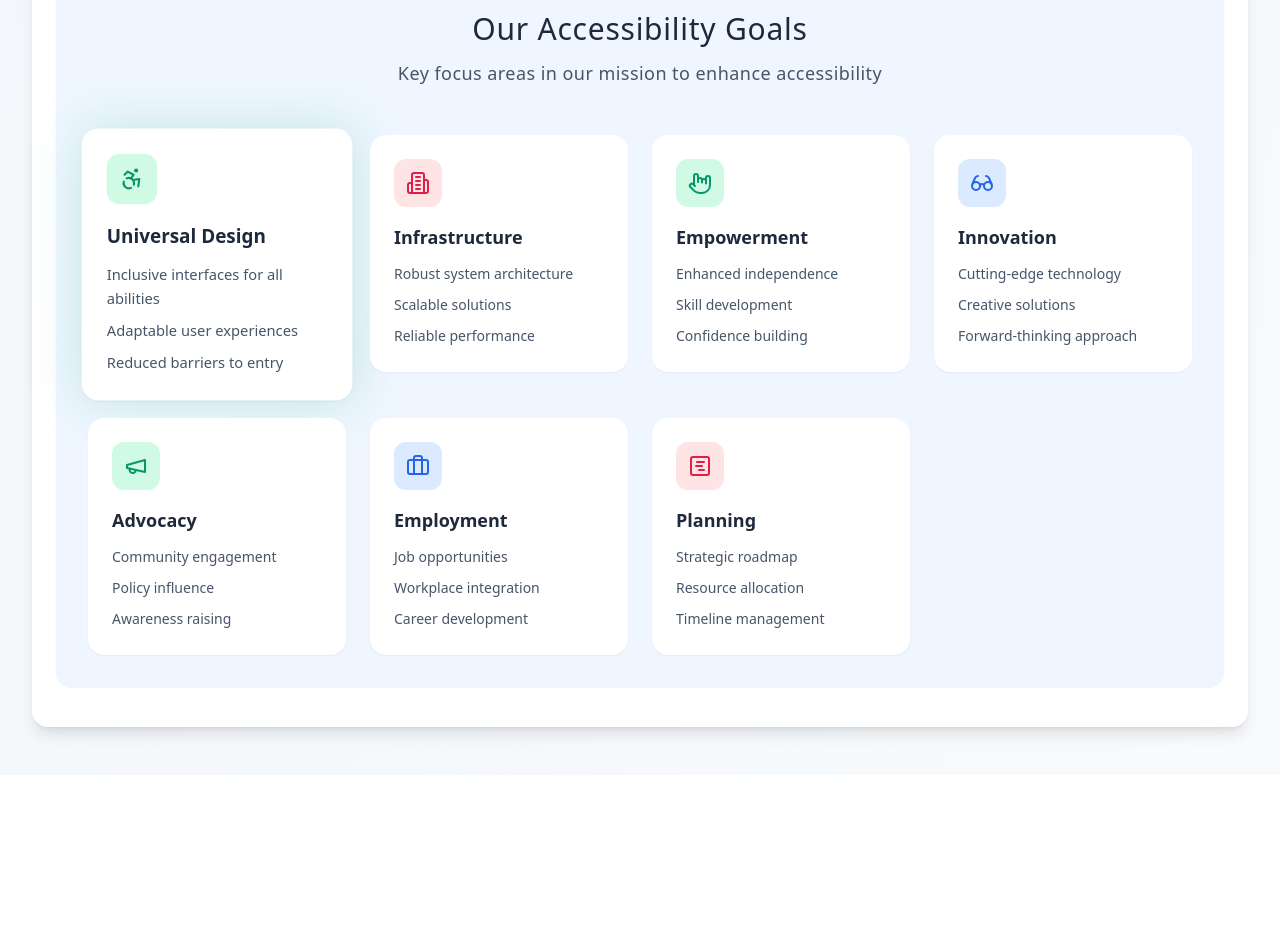
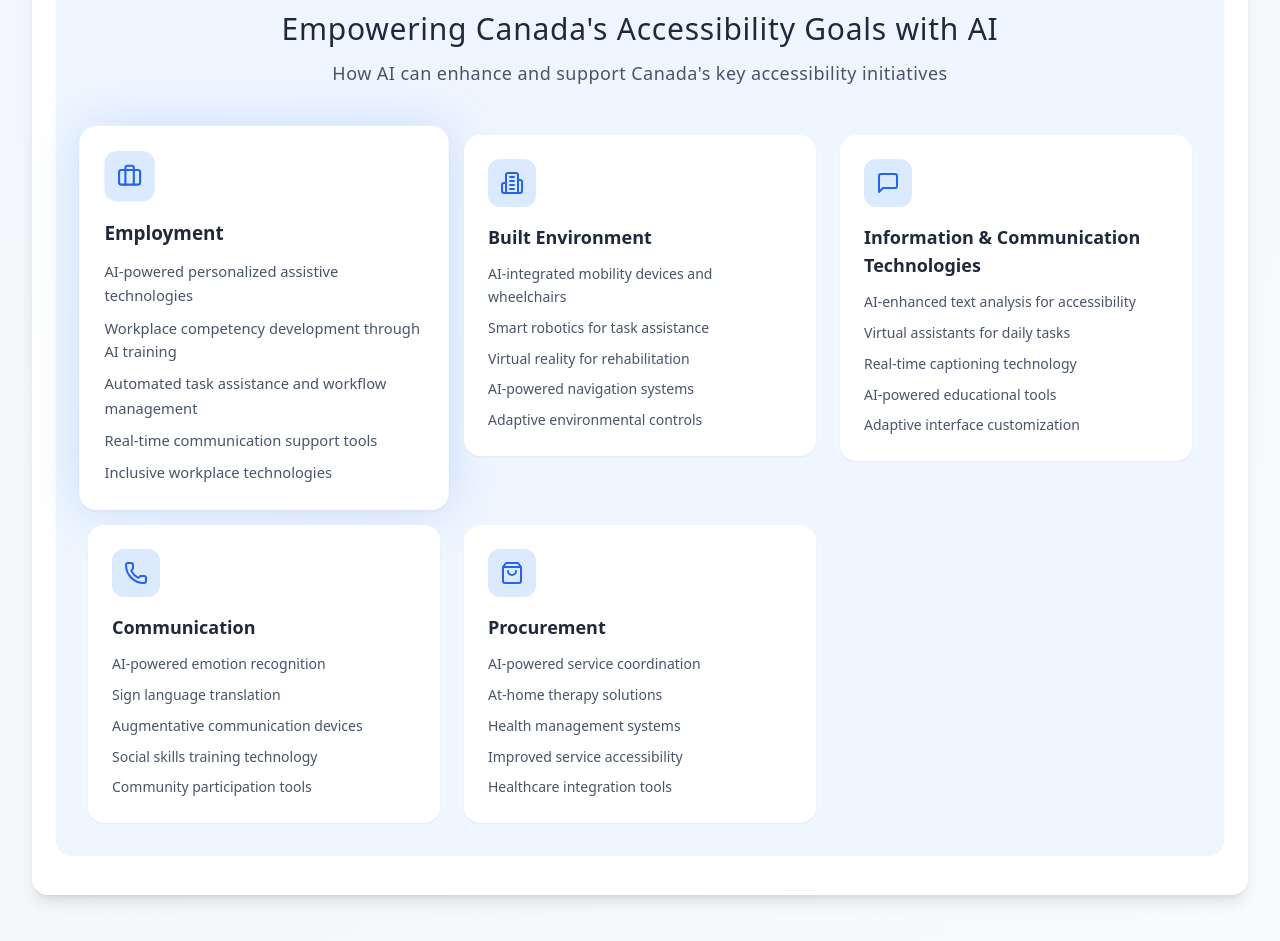
Before and after one commit to SteveWestLittle/BeAble-Website, a React (Vite) app: page /about in a window 1280 px wide. Shown: the part 1700-2641 px from the top of the page. Before the commit the page ends 2475 px from the top, so only its background shows below. Built offline with nearby package versions, Linux system fonts and the light colour scheme; the HTML template or start-up script is replaced by a standard one.

Commit message:
Update accessibility goals with Canada's five key initiatives and AI integration

```diff
--- a/src/components/AccessibilityGoalCarousel.jsx
+++ b/src/components/AccessibilityGoalCarousel.jsx
@@ -1,8 +1,7 @@
 import React, { useState } from 'react';
 import HexCard from './HexCard';
 import {
-  Accessibility, Building2, HandMetal, Glasses, Megaphone,
-  Briefcase, GanttChartSquare
+  Briefcase, Building2, MessageSquare, Phone, ShoppingBag
 } from 'lucide-react';
 
 const AccessibilityGoalCarousel = () => {
@@ -10,73 +9,63 @@ const AccessibilityGoalCarousel = () => {
 
   const cards = [
     {
-      icon: Accessibility,
-      title: 'Universal Design',
-      category: 'benefits',
+      icon: Briefcase,
+      title: 'Employment',
+      category: 'goal',
       items: [
-        'Inclusive interfaces for all abilities',
-        'Adaptable user experiences',
-        'Reduced barriers to entry'
+        'AI-powered personalized assistive technologies',
+        'Workplace competency development through AI training',
+        'Automated task assistance and workflow management',
+        'Real-time communication support tools',
+        'Inclusive workplace technologies'
       ]
     },
     {
       icon: Building2,
-      title: 'Infrastructure',
-      category: 'challenges',
+      title: 'Built Environment',
+      category: 'goal',
       items: [
-        'Robust system architecture',
-        'Scalable solutions',
-        'Reliable performance'
+        'AI-integrated mobility devices and wheelchairs',
+        'Smart robotics for task assistance',
+        'Virtual reality for rehabilitation',
+        'AI-powered navigation systems',
+        'Adaptive environmental controls'
       ]
     },
     {
-      icon: HandMetal,
-      title: 'Empowerment',
-      category: 'benefits',
+      icon: MessageSquare,
+      title: 'Information & Communication Technologies',
+      category: 'goal',
       items: [
-        'Enhanced independence',
-        'Skill development',
-        'Confidence building'
+        'AI-enhanced text analysis for accessibility',
+        'Virtual assistants for daily tasks',
+        'Real-time captioning technology',
+        'AI-powered educational tools',
+        'Adaptive interface customization'
       ]
     },
     {
-      icon: Glasses,
-      title: 'Innovation',
-      category: 'solutions',
+      icon: Phone,
+      title: 'Communication',
+      category: 'goal',
       items: [
-        'Cutting-edge technology',
-        'Creative solutions',
-        'Forward-thinking approach'
+        'AI-powered emotion recognition',
+        'Sign language translation',
+        'Augmentative communication devices',
+        'Social skills training technology',
+        'Community participation tools'
       ]
     },
     {
-      icon: Megaphone,
-      title: 'Advocacy',
-      category: 'benefits',
+      icon: ShoppingBag,
+      title: 'Procurement',
+      category: 'goal',
       items: [
-        'Community engagement',
-        'Policy influence',
-        'Awareness raising'
-      ]
-    },
-    {
-      icon: Briefcase,
-      title: 'Employment',
-      category: 'solutions',
-      items: [
-        'Job opportunities',
-        'Workplace integration',
-        'Career development'
-      ]
-    },
-    {
-      icon: GanttChartSquare,
-      title: 'Planning',
-      category: 'challenges',
-      items: [
-        'Strategic roadmap',
-        'Resource allocation',
-        'Timeline management'
+        'AI-powered service coordination',
+        'At-home therapy solutions',
+        'Health management systems',
+        'Improved service accessibility',
+        'Healthcare integration tools'
       ]
     }
   ];
@@ -85,14 +74,14 @@ const AccessibilityGoalCarousel = () => {
     <div className="mt-20">
       <div className="text-center mb-12">
         <h2 className="text-3xl font-light text-slate-800 mb-3 tracking-wide">
-          Our Accessibility Goals
+          Empowering Canada's Accessibility Goals with AI
         </h2>
         <p className="text-slate-600 text-lg font-light tracking-wide">
-          Key focus areas in our mission to enhance accessibility
+          How AI can enhance and support Canada's key accessibility initiatives
         </p>
       </div>
 
-      <div className="grid grid-cols-1 md:grid-cols-2 lg:grid-cols-3 xl:grid-cols-4 gap-6 max-w-6xl mx-auto">
+      <div className="grid grid-cols-1 md:grid-cols-2 lg:grid-cols-3 gap-6 max-w-6xl mx-auto">
         {cards.map((card, index) => (
           <HexCard
             key={index}
```
